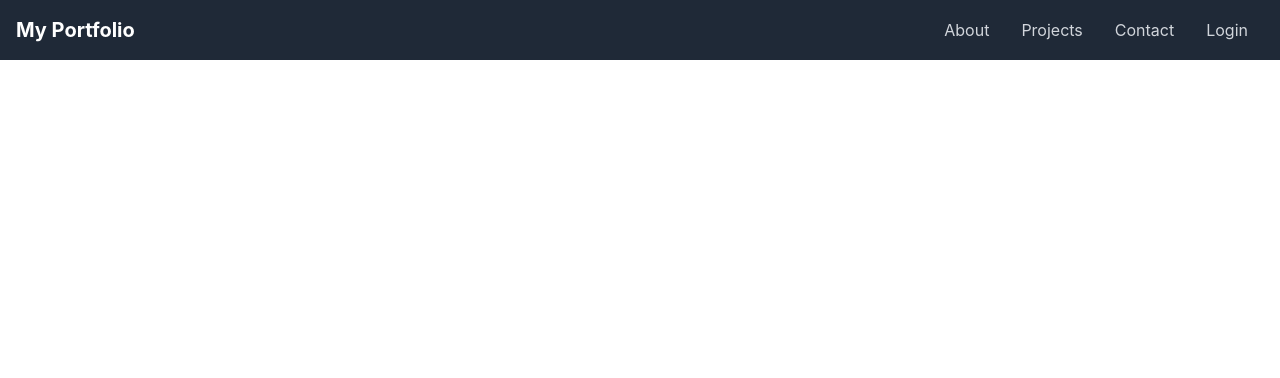
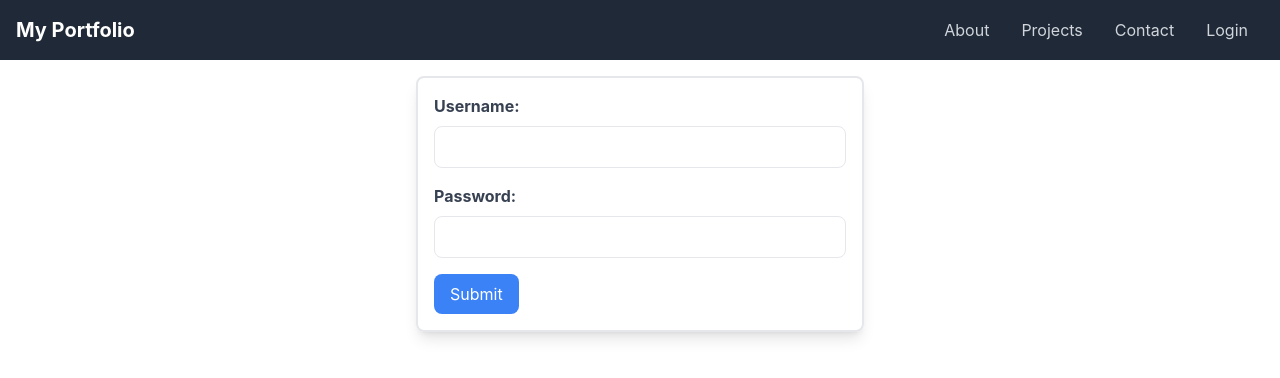
Before and after one commit to MaxAllan-Smith/portfolio, a React (Create React App) app: page /login in a window 1280 px wide. Shown: the top 378 px of the page. Built offline with nearby package versions, Linux system fonts and the light colour scheme.

Commit message:
Added some design to the form page

```diff
--- a/src/App.js
+++ b/src/App.js
@@ -2,6 +2,7 @@ import { BrowserRouter, Routes, Route } from "react-router-dom";
 
 import Homepage from './components/homepage/homepage';
 import NavBar from "./components/navbar/navbar";
+import Login from "./components/login/login";
 
 function App() {
   return (
@@ -9,6 +10,7 @@ function App() {
         <NavBar />
         <Routes>
           <Route path="/" element={<Homepage />}/>
+          <Route path="/login" element={<Login />}/>
         </Routes>
       </BrowserRouter>
   );
--- a/src/components/login/login.jsx
+++ b/src/components/login/login.jsx
@@ -1,7 +1,41 @@
+import React, { useState } from 'react'
+
 function Login() {
+    const [username, setUsername] = useState("");
+    const [password, setPassword] = useState("");
+
+    const handleSubmit = (event) => {
+        event.preventDefault();
+        console.log("Username: ", username);
+        console.log("Password: ", password);
+        // Add logic to submit the form data to your backend here
+    };
+
     return (
         <div className="formLogin">
-
+            <form onSubmit={handleSubmit} className="max-w-md mx-auto mt-4 p-4 bg-inherit rounded-lg shadow-lg border-solid border-2">
+                <div className="mb-4">
+                    <label htmlFor="username" className="block text-gray-700 font-bold mb-2">Username:</label>
+                    <input
+                    type="text"
+                    id="username"
+                    value={username}
+                    onChange={(event) => setUsername(event.target.value)}
+                    className="border rounded-lg px-3 py-2 w-full"
+                    />
+                </div>
+                <div className="mb-4">
+                    <label htmlFor="password" className="block text-gray-700 font-bold mb-2">Password:</label>
+                    <input
+                    type="password"
+                    id="password"
+                    value={password}
+                    onChange={(event) => setPassword(event.target.value)}
+                    className="border rounded-lg px-3 py-2 w-full"
+                    />
+                </div>
+                <button type="submit" className="bg-blue-500 text-white rounded-lg px-4 py-2 hover:bg-blue-700">Submit</button>
+            </form>
         </div>
      );
 }
--- a/src/components/navbar/navbar.jsx
+++ b/src/components/navbar/navbar.jsx
@@ -16,7 +16,7 @@ function NavBar() {
                     <a href="/" className="text-gray-300 mx-4 hover:text-white">
                         Contact
                     </a>
-                    <a href="/" className="text-gray-300 mx-4 hover:text-white">
+                    <a href="/login" className="text-gray-300 mx-4 hover:text-white">
                         Login
                     </a>
                     </div>
```
